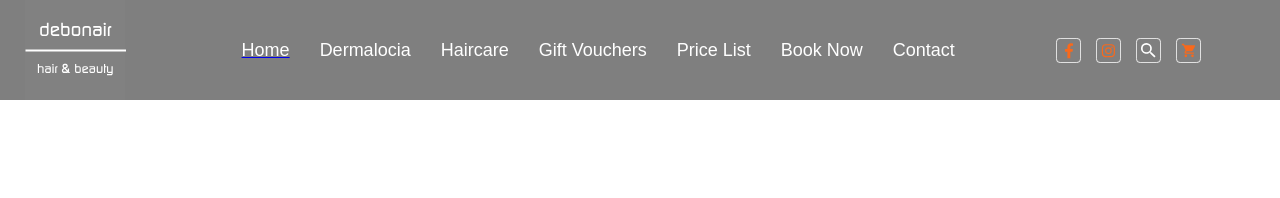
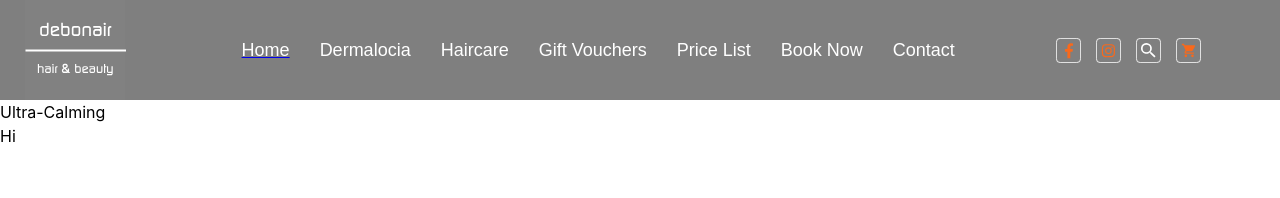
Before and after one commit to KevinG2001/hairSalonWebsite, a React (Vite) app: page /category/dermalogica in a window 1280 px wide. Shown: the top 198 px of the page. Built offline with nearby package versions, Linux system fonts and the light colour scheme.

Commit message:
Unique Brands now are shown in dermalogica

```diff
--- a/src/components/Products/Dermalogica.tsx
+++ b/src/components/Products/Dermalogica.tsx
@@ -1,12 +1,35 @@
 import React from "react";
 import BrandStyling from "../../styling/brandStyling.module.scss";
 import Navbar from "../global/Navbar";
+import productData from "../../data/products.json";
+import { Product } from "../../types/producyTypes";
+
+function filterProductsByBrand(products: Product[]): Product[] {
+  const dermalogicaProducts = products.filter(
+    (product) => product.category === "dermalogica"
+  );
+
+  const uniqueBrands = Array.from(
+    new Set(dermalogicaProducts.map((product) => product.brand))
+  );
+
+  return uniqueBrands;
+}
 
 function Dermalgocia() {
+  const dermalogicaProducts = productData.products;
+  const dermalogicaBrands = filterProductsByBrand(dermalogicaProducts);
+
   return (
     <>
       <Navbar />
-      <div className={BrandStyling.Wrapper}></div>
+      <div className={BrandStyling.Wrapper}>
+        {dermalogicaBrands.map((brand) => (
+          <>
+            <div>{brand}</div>
+          </>
+        ))}
+      </div>
     </>
   );
 }
--- a/src/components/home/Newproducts.tsx
+++ b/src/components/home/Newproducts.tsx
@@ -19,7 +19,7 @@ import { Link } from "react-router-dom";
 
 //Function only shows the last 8 products in the json array
 function filterByLastEigthProducts(products: Product[]): Product[] {
-  const lastProductIndex = productData.products.length-1; //Variable to get the last index
+  const lastProductIndex = productData.products.length - 1; //Variable to get the last index
   const startIndex = Math.max(lastProductIndex - 7, 0); //Variable to get the starting index
 
   return products.slice(startIndex, lastProductIndex + 1);
@@ -36,8 +36,11 @@ function Newproducts() {
           <span>New</span> Products
         </h2>
         <div className={productStyling.nProductBox}>
-          {filteredProducts.map((product) => ( //Mapsthrough the filtered products
-            <div className={productStyling.nProductCard}>
+          {filteredProducts.map(
+            (
+              product //Mapsthrough the filtered products
+            ) => (
+              <div className={productStyling.nProductCard} key={product.id}>
                 <img
                   className={productStyling.nProductImg}
                   src={product.image}
@@ -62,7 +65,8 @@ function Newproducts() {
                   </div>
                 </div>
               </div>
-          ))}
+            )
+          )}
         </div>
       </div>
     </>
--- a/src/data/products.json
+++ b/src/data/products.json
@@ -76,7 +76,7 @@
       "name": "Multivitamin Power Recovery Masque",
       "milliliter": "75ml",
       "id": 7,
-      "brand": "",
+      "brand": "Hi",
       "category": "dermalogica",
       "date": "",
       "price": null,
@@ -88,7 +88,7 @@
       "name": "Special Cleansing Gel",
       "milliliter": "500ml",
       "id": 8,
-      "brand": "",
+      "brand": "Hi",
       "category": "dermalogica",
       "date": "",
       "price": null,
--- a/src/types/producyTypes.ts
+++ b/src/types/producyTypes.ts
@@ -1,4 +1,6 @@
 export type Product = {
+  brand: any;
+  category: string;
   image: string | undefined;
   date: string | number | Date;
   id: number | null;
```
Lines whose indentation alone changed are shown as unchanged.
